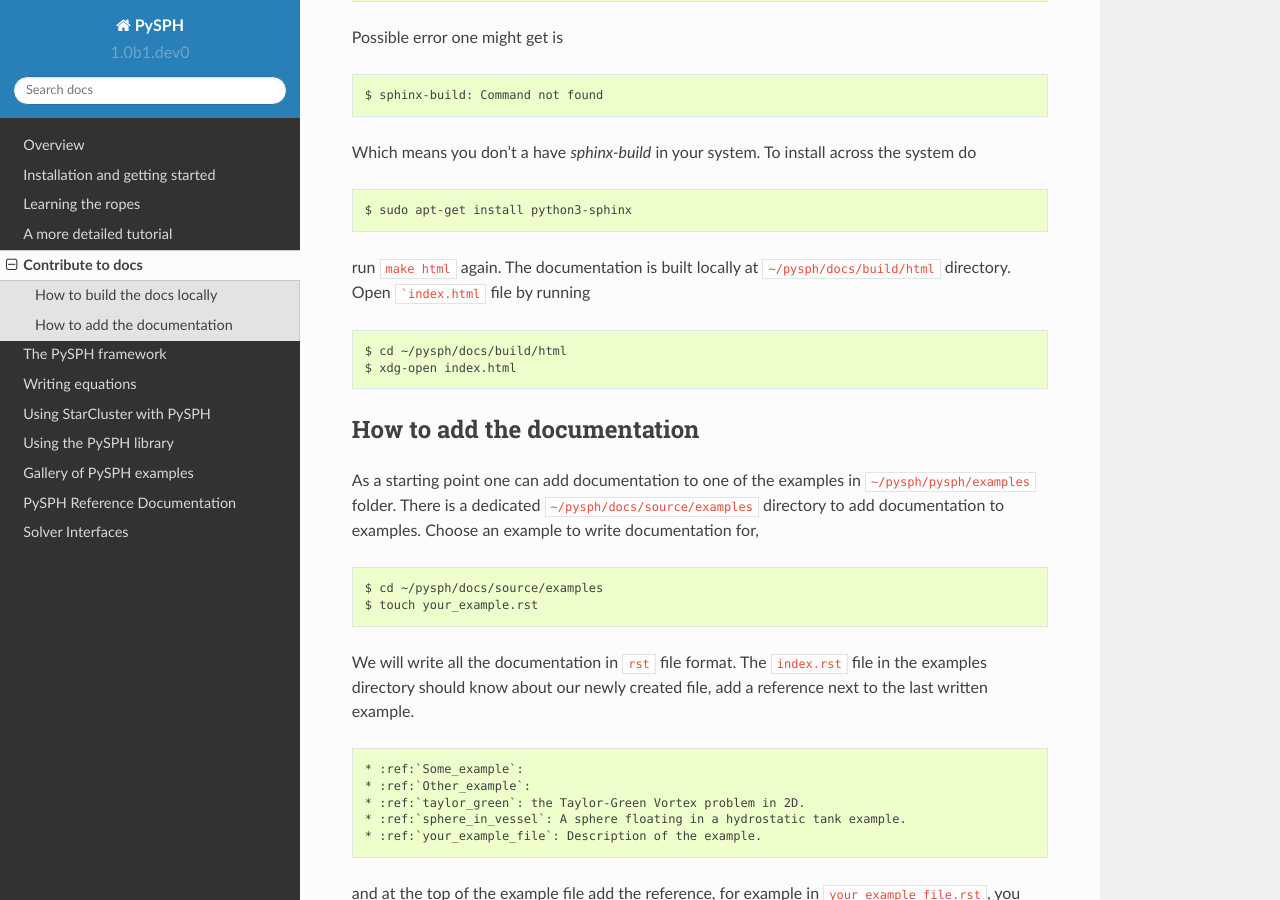
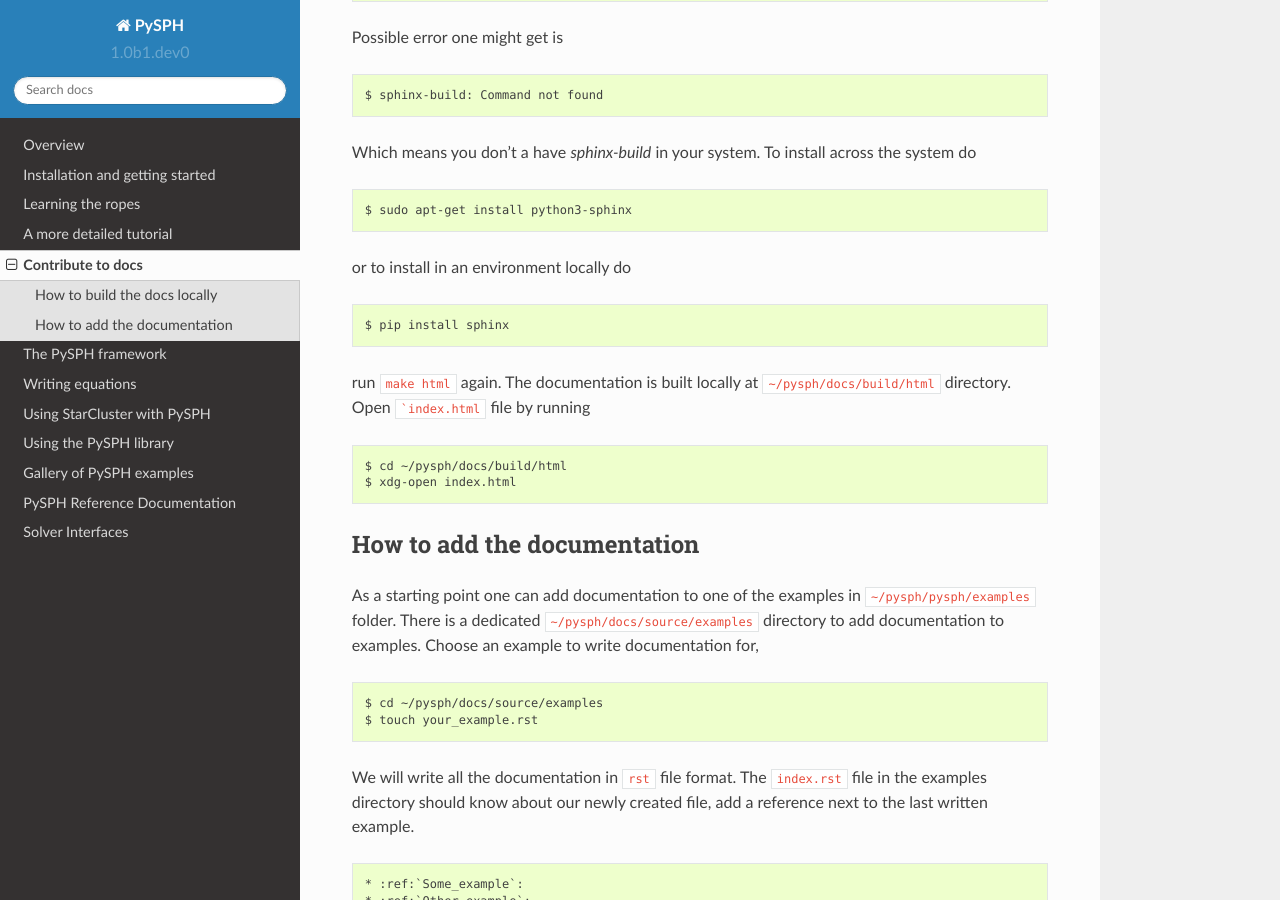
Before and after one commit to pypr/pysph, a Sphinx documentation site: the page built from docs/source/contribution/how_to_write_docs.rst, in a window 1280 px wide and 900 px high, scrolled down 462 px. Built offline with Sphinx 7.4.7 and the Read the Docs theme 2.0.0, drawn with Linux system fonts in a browser that asks for light colours.

Commit message:
update sphinx installation, example grammar.

````diff
--- a/docs/source/contribution/how_to_write_docs.rst
+++ b/docs/source/contribution/how_to_write_docs.rst
@@ -28,6 +28,12 @@
 ::
 
    $ sudo apt-get install python3-sphinx
+
+
+or to install in an environment locally do
+::
+
+   $ pip install sphinx
 
 run ``make html`` again. The documentation is built locally at
 ``~/pysph/docs/build/html`` directory. Open ```index.html`` file by running
--- a/docs/source/examples/sphere_in_vessel.rst
+++ b/docs/source/examples/sphere_in_vessel.rst
@@ -98,7 +98,8 @@
       ]
       return equations
 
-There are a few eccentric points dealing with *Akinci* formulation,
+
+A few points to note while dealing with *Akinci* formulation,
 
 1. As a first point, while computing the density of the ``fluid`` due to solid,
    make sure to use ``SummationDensityBoundary``, because usual
````
